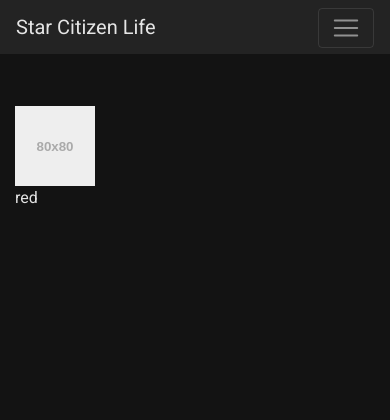
After one commit to ModPhoenix/SCL, a Django app: a page that uses blog/templates/blog/nav.html in a window 390 px wide. The commit adds this page. Shown: the top 420 px of the page. Run offline with Django 3.2, Linux system fonts and the light colour scheme; data comes from the database, SQL or seed files in the repository; both versions use the stored data as it was after the commit; some libraries are stand-ins or nearby versions.

Commit message:
Profiles 2

```diff
--- a/blog/templates/blog/nav.html
+++ b/blog/templates/blog/nav.html
@@ -33,9 +33,9 @@
     <ul class="navbar-nav profile">
       <li class="nav-item dropdown">
         <a class="nav-link dropdown-toggle" href="http://example.com" id="dropdown01" data-toggle="dropdown" aria-haspopup="true"
-          aria-expanded="false">Прифиль</a>
+          aria-expanded="false">{{ user.username }}</a>
         <div class="dropdown-menu" aria-labelledby="dropdown01">
-          <a class="dropdown-item" href="">Профиль</a>
+          <a class="dropdown-item" href="{% url 'profiles:user_profile' username=user.username  %}">Профиль</a>
           <a class="dropdown-item" href="#">Настройки</a>
           <a class="dropdown-item" href="{% url 'account_logout' %}">Выйти</a>
         </div>
--- /dev/null
+++ b/profiles/templates/profiles/profiles.html
@@ -0,0 +1,17 @@
+{% extends "blog/base.html" %}
+{% block content %}
+<div class="container main">
+  <div class="row">
+    <div class="col-md-4">
+        <div class="user-info">
+            <div class="user-avatar">
+                <img src="holder.js/80x80" alt="">
+            </div>
+            <div class="user-name">{{ user_prolile.username }}</div>
+        </div>
+    </div>
+    <div class="col-md-8"></div>
+  </div>
+</div>
+
+{% endblock content %}
--- a/profiles/urls.py
+++ b/profiles/urls.py
@@ -0,0 +1,7 @@
+from django.conf.urls import url
+
+from . import views
+
+urlpatterns = [
+    url(r'^users/(?P<username>\w+)$', views.user_profile, name='user_profile'),
+]
--- a/profiles/views.py
+++ b/profiles/views.py
@@ -1,3 +1,8 @@
-from django.shortcuts import render
+from django.shortcuts import render, get_object_or_404
 
-# Create your views here.
+from .models import User
+
+def user_profile(request, username):
+    user_prolile = get_object_or_404(User, username=username)
+    context = {'user_prolile': user_prolile}
+    return render(request, 'profiles/profiles.html', context)
--- a/scl/urls.py
+++ b/scl/urls.py
@@ -17,7 +17,8 @@ from django.conf.urls import include, url
 from django.contrib import admin
 
 urlpatterns = [
+    url(r'^', include('blog.urls', namespace='blog')),
     url(r'^accounts/', include('allauth.urls')),
-    url(r'^', include('blog.urls', namespace='blog')),
+    url(r'^', include('profiles.urls', namespace='profiles')),
     url(r'^admin/', admin.site.urls),
 ]
```
Also changed, not shown: db.sqlite3.
